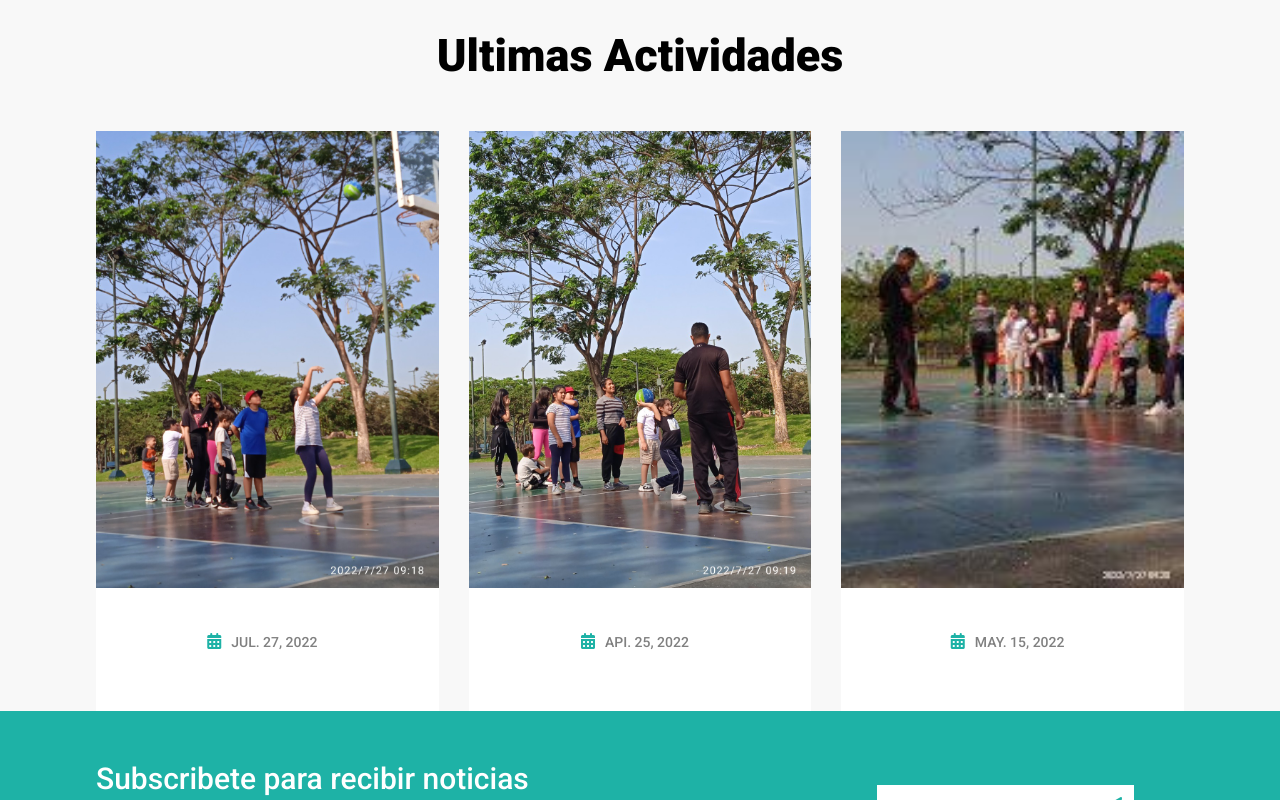
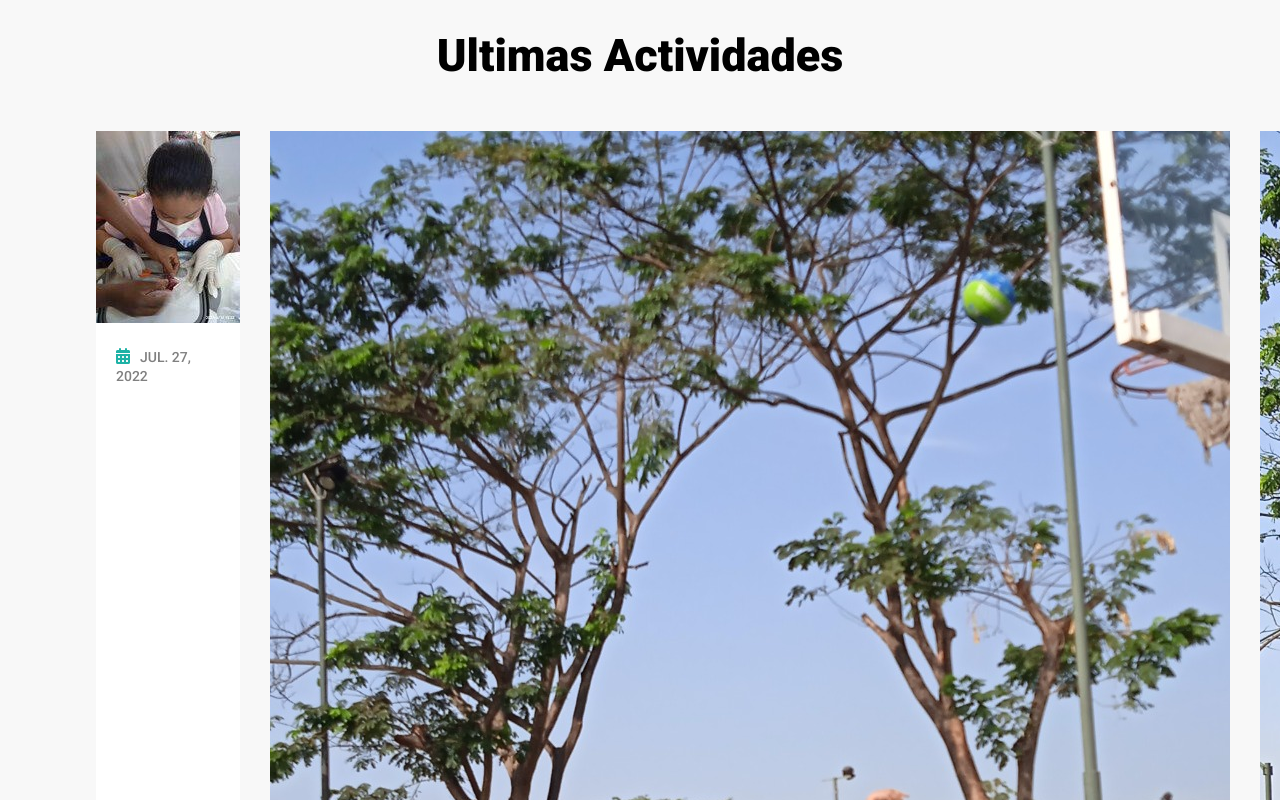
Before and after one commit to Chrisnewgear/KSPSchoolProject, a React (Create React App) app: page / in a window 1280 px wide. Shown: the part 2980-3780 px from the top of the page. Built offline with nearby package versions, Linux system fonts and the light colour scheme; the HTML template or start-up script is replaced by a standard one.

Commit message:
Actividades page. Photos has been fixed. Some problems on the main page with the photos. Commit before the new suggested changes

```diff
--- a/src/Components/Blog/Blog.jsx
+++ b/src/Components/Blog/Blog.jsx
@@ -1,11 +1,45 @@
-import React from 'react'
-import BlogCard from '../Blog/BlogCard'
-import BlogCard2 from '../Blog/BlogCard2'
-import Back from '../Common/Back/Back'
-import Title from '../Common/Heading/title/Title'
-import './blog.css'
-import '../WhatsappButton/wspstyles.css'
-import WspButton from '../WhatsappButton/WspButton'
+// import React from 'react'
+// import BlogCard from '../Blog/BlogCard'
+// import BlogCard2 from '../Blog/BlogCard2'
+// import Back from '../Common/Back/Back'
+// import Title from '../Common/Heading/title/Title'
+// import './blog.css'
+// import '../WhatsappButton/wspstyles.css'
+// import WspButton from '../WhatsappButton/WspButton'
+
+// const Blog = () => {
+//   return (
+//     <>
+//       <Back title='Actividades'/>
+//       <section className='blog padding'>
+//         <Title subtitle="Actividades 2022" title="Clases que Envuelven"/>
+//         <div className="container grid2">
+//           <BlogCard />
+//         </div>
+//         <h3>Sport class / Anatomia de un pescado</h3>
+
+//         <div className="container grid2">
+//           <BlogCard2 />
+//         </div>
+//         <h3>Preparándose para escribir y contar</h3>
+//       </section>
+//       <WspButton />
+//     </>
+//   )
+// }
+
+// export default Blog
+
+
+import React from 'react';
+import BlogCard from '../Blog/BlogCard';
+import BlogCard2 from '../Blog/BlogCard2';
+import Back from '../Common/Back/Back';
+import Title from '../Common/Heading/title/Title';
+import './blog.css';
+import '../WhatsappButton/wspstyles.css';
+import WspButton from '../WhatsappButton/WspButton';
+import { blog, blog2 } from '../../dummydata';
 
 const Blog = () => {
   return (
@@ -13,19 +47,22 @@ const Blog = () => {
       <Back title='Actividades'/>
       <section className='blog padding'>
         <Title subtitle="Actividades 2022" title="Clases que Envuelven"/>
-        <div className="container grid2">
-          <BlogCard />
+        <div className="blog-container">
+          {blog.map((item) => (
+            <BlogCard key={item.id} item={item} />
+          ))}
         </div>
         <h3>Sport class / Anatomia de un pescado</h3>
-
-        <div className="container grid2">
-          <BlogCard2 />
+        <div className="blog-container">
+          {blog2.map((item) => (
+            <BlogCard2 key={item.id} item={item} />
+          ))}
         </div>
         <h3>Preparándose para escribir y contar</h3>
       </section>
       <WspButton />
     </>
-  )
+  );
 }
 
-export default Blog
+export default Blog;
--- a/src/Components/Blog/BlogCard.jsx
+++ b/src/Components/Blog/BlogCard.jsx
@@ -1,37 +1,77 @@
-import React from 'react'
-import { blog } from '../../dummydata'
+// import React from 'react'
+// import { blog } from '../../dummydata'
+// import './blog.css';
+
+// const BlogCard = () => {
+//   return (
+//     <>
+//       {blog.map((val) => (
+//         <div className='items shadow blog-card'>
+//           <div className='img'>
+//             <img src={val.cover} alt='' />
+//           </div>
+//           {/* <div className='text'>
+//             <div className='admin flexSB'>
+//               {/* <span>
+//                 <i className='fa fa-user'></i>
+//                 <label htmlFor=''>{val.type}</label>
+//               </span> */}
+//               {/* <span>
+//                 <i className='fa fa-calendar-alt'></i>
+//                 <label htmlFor=''>{val.date}</label>
+//               </span> */}
+//               {/* <span>
+//                 <i className='fa fa-comments'></i>
+//                 <label htmlFor=''>{val.com}</label>
+//               </span> */}
+//             {/* </div> */}
+//             {/* <h1>{val.title}</h1>
+//             <p>{val.desc}</p> */}
+//           {/* </div> */}
+//         </div>
+//       ))}
+//     </>
+//   )
+// }
+
+// export default BlogCard;
 
 
-const BlogCard = () => {
+
+// import React from 'react';
+// import './blog.css';
+
+// const BlogCard = ({ item }) => {
+//   return (
+//     <div className="blog-card">
+//       <img src={item.cover} alt={item.title} />
+//       <div className="text">
+//         <span>{item.date}</span>
+//         <h1>{item.title}</h1>
+//         <p>{item.desc}</p>
+//       </div>
+//     </div>
+//   );
+// }
+
+// export default BlogCard;
+
+import React from 'react';
+import './blog.css';
+
+const BlogCard = ({ item }) => {
   return (
-    <>
-      {blog.map((val) => (
-        <div className='items shadow'>
-          <div className='img'>
-            <img src={val.cover} alt='' />
-          </div>
-          {/* <div className='text'>
-            <div className='admin flexSB'>
-              {/* <span>
-                <i className='fa fa-user'></i>
-                <label htmlFor=''>{val.type}</label>
-              </span> */}
-              {/* <span>
-                <i className='fa fa-calendar-alt'></i>
-                <label htmlFor=''>{val.date}</label>
-              </span> */}
-              {/* <span>
-                <i className='fa fa-comments'></i>
-                <label htmlFor=''>{val.com}</label>
-              </span> */}
-            {/* </div> */}
-            {/* <h1>{val.title}</h1>
-            <p>{val.desc}</p> */}
-          {/* </div> */}
-        </div>
-      ))}
-    </>
-  )
+    <div className="blog-card">
+      <div className="img">
+        <img src={item.cover} alt={item.title} />
+      </div>
+      {/* <div className="text">
+        <span>{item.date}</span>
+        <h1>{item.title}</h1>
+        <p>{item.desc}</p>
+      </div> */}
+    </div>
+  );
 }
 
-export default BlogCard
+export default BlogCard;
--- a/src/Components/Blog/blog.css
+++ b/src/Components/Blog/blog.css
@@ -1,4 +1,4 @@
-.blog img{
+/* .blog img{
   width: 100%;
   height: 40%;
 }
@@ -43,4 +43,146 @@
 .blog h3{
   text-align: center;
   margin-bottom: 50px;
+} */
+
+
+/* .blog-container {
+  display: grid;
+  grid-template-columns: repeat(auto-fill, minmax(300px, 1fr));
+  gap: 20px;
 }
+
+.blog-card {
+  background: #fff;
+  border-radius: 8px;
+  box-shadow: 0 4px 8px rgba(0, 0, 0, 0.1);
+  overflow: hidden;
+  transition: transform 0.2s;
+}
+
+.blog-card:hover {
+  transform: scale(1.05);
+}
+
+.blog img {
+  width: 100%;
+  height: auto;
+}
+
+.blog .text {
+  padding: 40px 30px;
+}
+
+.blog h1 {
+  font-weight: 500;
+  font-size: 22px;
+  line-height: 30px;
+  margin: 20px 0;
+  transition: 0.5s;
+}
+
+.blog h1:hover {
+  color: #1eb2a6;
+  cursor: pointer;
+}
+
+.blog span {
+  text-transform: uppercase;
+  font-weight: 500;
+  color: #1eb2a6;
+}
+
+.blog span label {
+  margin: 10px;
+  color: grey;
+  font-size: 14px;
+}
+
+.blog span:nth-last-child(1) label {
+  color: #1eb2a6;
+}
+
+.blog p {
+  color: gray;
+}
+
+.blog h3 {
+  text-align: center;
+  margin-bottom: 50px;
+} */
+
+.blog-container {
+  display: grid;
+  grid-template-columns: repeat(auto-fill, minmax(300px, 1fr));
+  gap: 20px;
+}
+
+.blog-card {
+  background: #fff;
+  border-radius: 8px;
+  box-shadow: 0 4px 8px rgba(0, 0, 0, 0.1);
+  overflow: hidden;
+  transition: transform 0.2s;
+}
+
+.blog-card:hover {
+  transform: scale(1.05);
+}
+
+.blog-card .img {
+  width: 100%;
+  height: 0;
+  padding-bottom: 75%; /* Aspect ratio 4:3 */
+  position: relative;
+}
+
+.blog-card .img img {
+  position: absolute;
+  top: 0;
+  left: 0;
+  width: 100%;
+  height: 100%;
+  object-fit: cover;
+}
+
+.blog .text {
+  padding: 20px;
+}
+
+.blog h1 {
+  font-weight: 500;
+  font-size: 22px;
+  line-height: 30px;
+  margin: 20px 0;
+  transition: 0.5s;
+}
+
+.blog h1:hover {
+  color: #1eb2a6;
+  cursor: pointer;
+}
+
+.blog span {
+  text-transform: uppercase;
+  font-weight: 500;
+  color: #1eb2a6;
+}
+
+.blog span label {
+  margin: 10px;
+  color: grey;
+  font-size: 14px;
+}
+
+.blog span:nth-last-child(1) label {
+  color: #1eb2a6;
+}
+
+.blog p {
+  color: gray;
+}
+
+.blog h3 {
+  text-align: center;
+  margin-bottom: 50px;
+}
--- a/src/dummydata.js
+++ b/src/dummydata.js
@@ -366,7 +366,7 @@ export const blog = [
     com: "3 COMMENTS ",
     title: "",
     desc: "",
-    cover: "../images/Actividades/2022/img-4.jpeg",
+    cover: "../images/Actividades/2022/img-2.jpeg",
   },
   {
     id: 2,
@@ -375,7 +375,7 @@ export const blog = [
     com: "5 COMMENTS ",
     title: "",
     desc: "",
-    cover: "../images/Actividades/2022/img-5.jpeg",
+    cover: "../images/Actividades/2022/img-4.jpeg",
   },
   {
     id: 3,
@@ -384,7 +384,7 @@ export const blog = [
     com: "10 COMMENTS ",
     title: "",
     desc: "",
-    cover: "../images/Actividades/2022/img-6.jpeg",
+    cover: "../images/Actividades/2022/img-5.jpeg",
   },
   {
     id: 4,
@@ -393,7 +393,7 @@ export const blog = [
     com: "3 COMMENTS ",
     title: "",
     desc: "",
-    cover: "../images/Actividades/2022/img-1.jpeg",
+    cover: "../images/Actividades/2022/img-7.jpeg",
   },
   {
     id: 5,
@@ -402,7 +402,7 @@ export const blog = [
     com: "3 COMMENTS ",
     title: "",
     desc: "",
-    cover: "../images/Actividades/2022/img-2.jpeg",
+    cover: "../images/Actividades/2022/img-8.jpeg",
   },
   {
     id: 6,
@@ -411,7 +411,7 @@ export const blog = [
     com: "12 COMMENTS ",
     title: "",
     desc: "",
-    cover: "../images/Actividades/2022/img-3.jpeg",
+    cover: "../images/Actividades/2022/img-9.jpeg",
   },
 ]
 export const testimonal = [
@@ -446,7 +446,7 @@ export const blog2 = [
     com: "3 COMMENTS ",
     title: "",
     desc: "",
-    cover: "../images/Actividades/2022/img-7.jpeg",
+    cover: "../images/Actividades/2022/img-16.jpeg",
   },
   {
     id: 2,
@@ -455,7 +455,7 @@ export const blog2 = [
     com: "5 COMMENTS ",
     title: "",
     desc: "",
-    cover: "../images/Actividades/2022/img-8.jpeg",
+    cover: "../images/Actividades/2022/img-10.jpeg",
   },
   {
     id: 3,
@@ -464,7 +464,7 @@ export const blog2 = [
     com: "10 COMMENTS ",
     title: "",
     desc: "",
-    cover: "../images/Actividades/2022/img-9.jpeg",
+    cover: "../images/Actividades/2022/img-11.jpeg",
   },
   {
     id: 4,
@@ -473,7 +473,7 @@ export const blog2 = [
     com: "3 COMMENTS ",
     title: "",
     desc: "",
-    cover: "../images/Actividades/2022/img-10.jpeg",
+    cover: "../images/Actividades/2022/img-13.jpeg",
   },
   {
     id: 5,
@@ -482,7 +482,7 @@ export const blog2 = [
     com: "3 COMMENTS ",
     title: "",
     desc: "",
-    cover: "../images/Actividades/2022/img-11.jpeg",
+    cover: "../images/Actividades/2022/img-14.jpeg",
   },
   {
     id: 6,
@@ -491,6 +491,6 @@ export const blog2 = [
     com: "12 COMMENTS ",
     title: "",
     desc: "",
-    cover: "../images/Actividades/2022/img-12.jpeg",
+    cover: "../images/Actividades/2022/img-15.jpeg",
   },
 ]
```
Also changed, not shown: src/Components/Blog/BlogCard2.jsx (+72 -32 lines).
